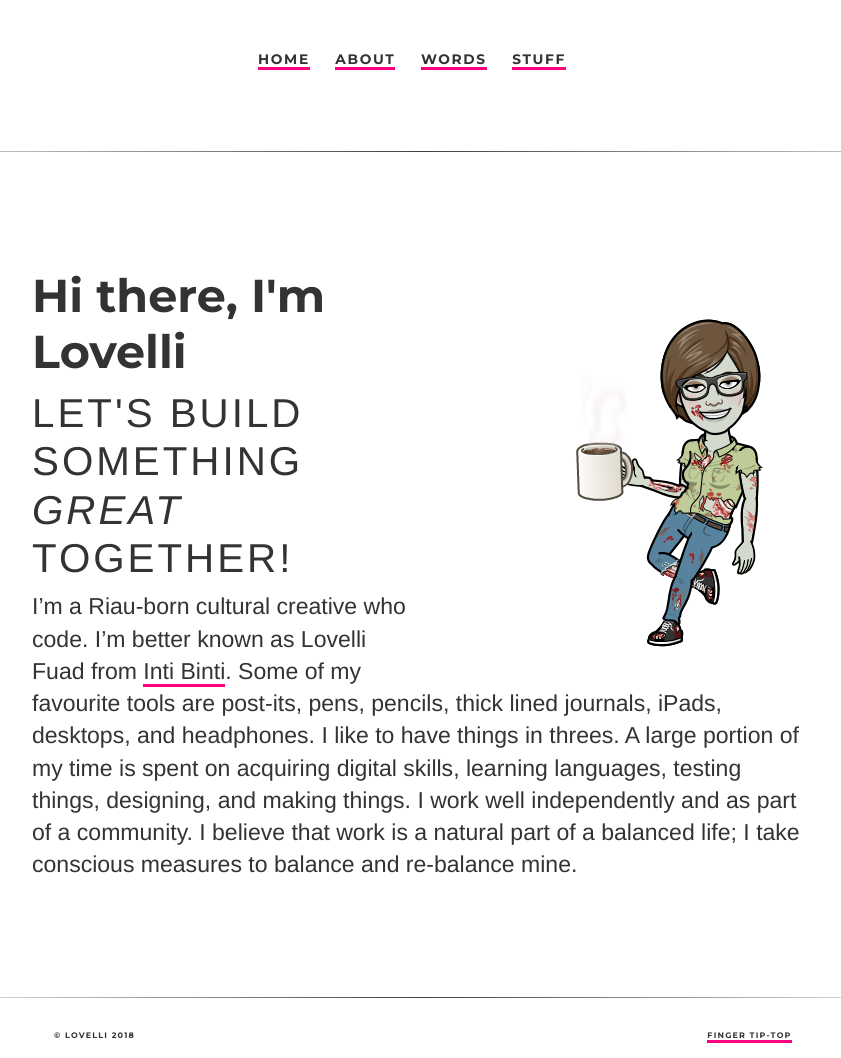
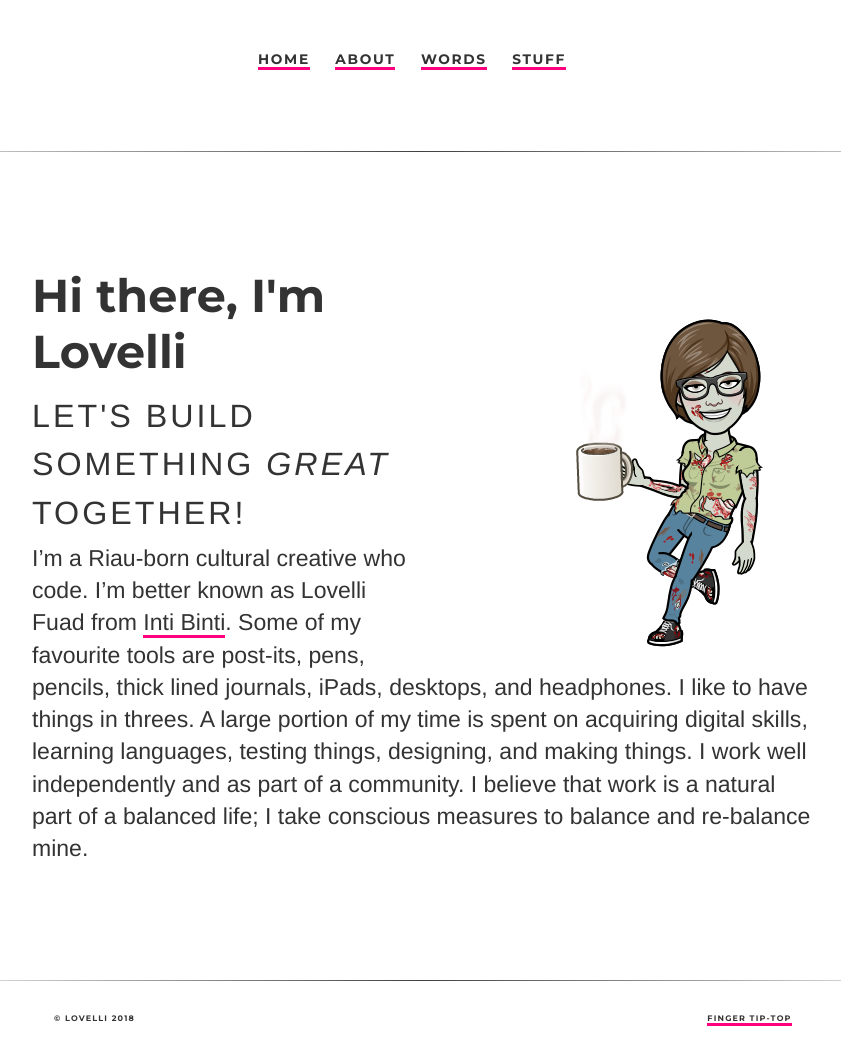
Before and after one commit to ariesti/ariesti.github.io, a Jekyll site: the page built from index.html, in a window 1280 px wide. Shown: the whole page, without its empty margins (218-1059 px from the left). Built offline with Jekyll 4.4.1, drawn with Linux system fonts in a browser that asks for light colours.

Commit message:
Update index.html

```diff
--- a/index.html
+++ b/index.html
@@ -10,7 +10,7 @@ description: Towards digital humanities
 	<img src="/assets/1-Halloween.png" alt="Flowers in Chania" style="float:right" />
 	</a>
 	<h1>Hi there, I'm Lovelli</h1>
-	<h2 class="subtitle">Let's build something <i>great</i> together!</h2>
+	<h2 class="subtitle"><small>Let's build something <i>great</i> together!</small></h2>
 	<p>I’m a Riau-born cultural creative who code.
 	I’m better known as Lovelli Fuad from <a href="https://theminimalweb.wordpress.com/portfolio/yellow/">Inti Binti</a>.
 	Some of my favourite tools are post-its, pens, pencils, thick lined journals, iPads, desktops, and headphones.
```
